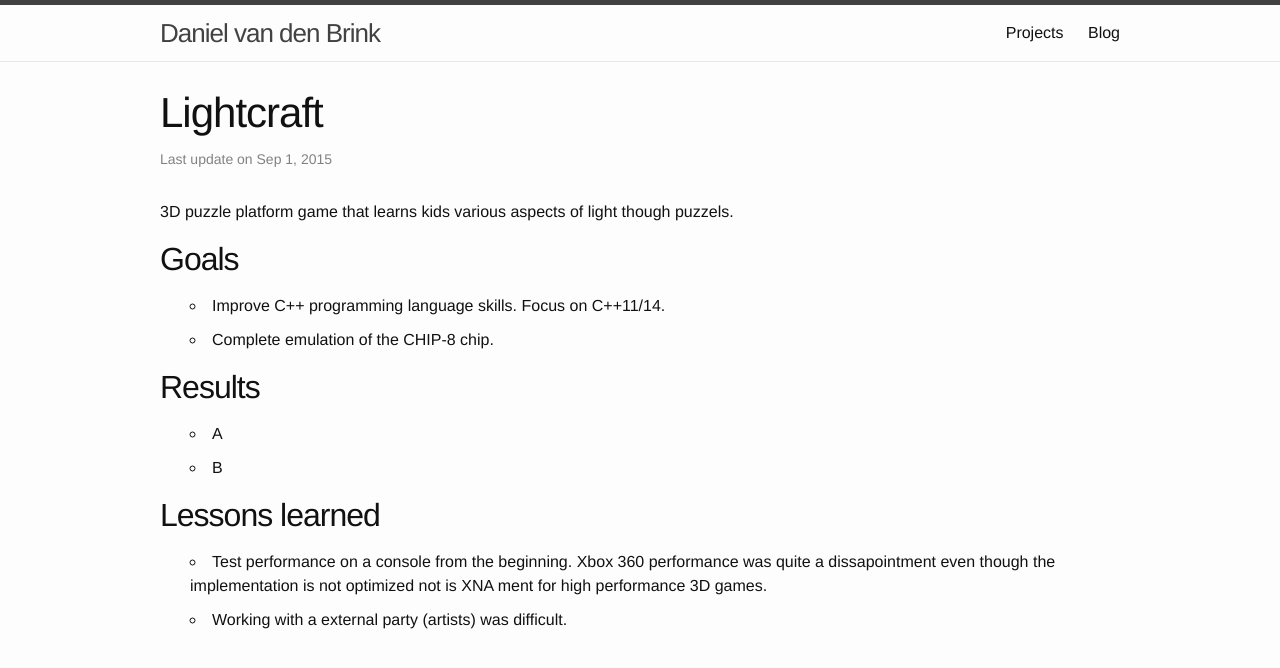
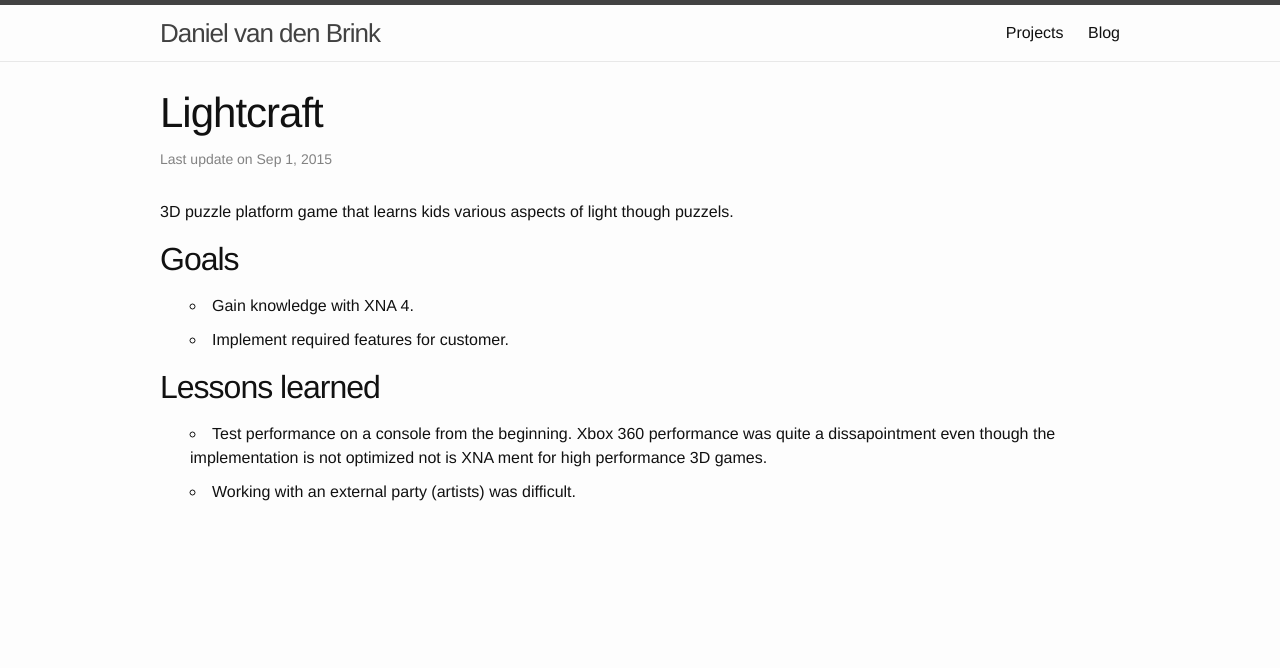
Before and after one commit to dvdbrink/dvdbrink.github.io, a Jekyll site: the page built from _posts/project/2015-09-01-lightcraft.md, in a window 1280 px wide. Shown: the top 668 px of the page. Built offline with Jekyll 4.4.1, drawn with Linux system fonts in a browser that asks for light colours.

Commit message:
Update images

```diff
--- a/_posts/project/2015-09-01-lightcraft.md
+++ b/_posts/project/2015-09-01-lightcraft.md
@@ -4,19 +4,15 @@
 summary: 3D puzzle platform game that learns kids various aspects of light though puzzels.
 status: concluded
 images:
- - lightcraft3.png
+ - lightcraft3.PNG
 categories: project
 tags: c# xna 3d platformer puzzle platform game
 ---
 
 ## Goals
-* Improve C++ programming language skills. Focus on C++11/14.
-* Complete emulation of the CHIP-8 chip.
-
-## Results
-* A
-* B
+* Gain knowledge with XNA 4.
+* Implement required features for customer.
 
 ## Lessons learned
 * Test performance on a console from the beginning. Xbox 360 performance was quite a dissapointment even though the implementation is not optimized not is XNA ment for high performance 3D games.
-* Working with a external party (artists) was difficult.
+* Working with an external party (artists) was difficult.
```
Also changed, not shown: _posts/project/2015-09-01-chip8.md (+0 -8 lines), _posts/project/2015-09-01-corena.md (+1 -1 lines), _posts/project/2015-09-01-grapple.md (+2 -10 lines), _posts/project/2015-09-01-ion.md (+1 -9 lines), _posts/project/2015-09-01-procedural.md (+3 -3 lines).
